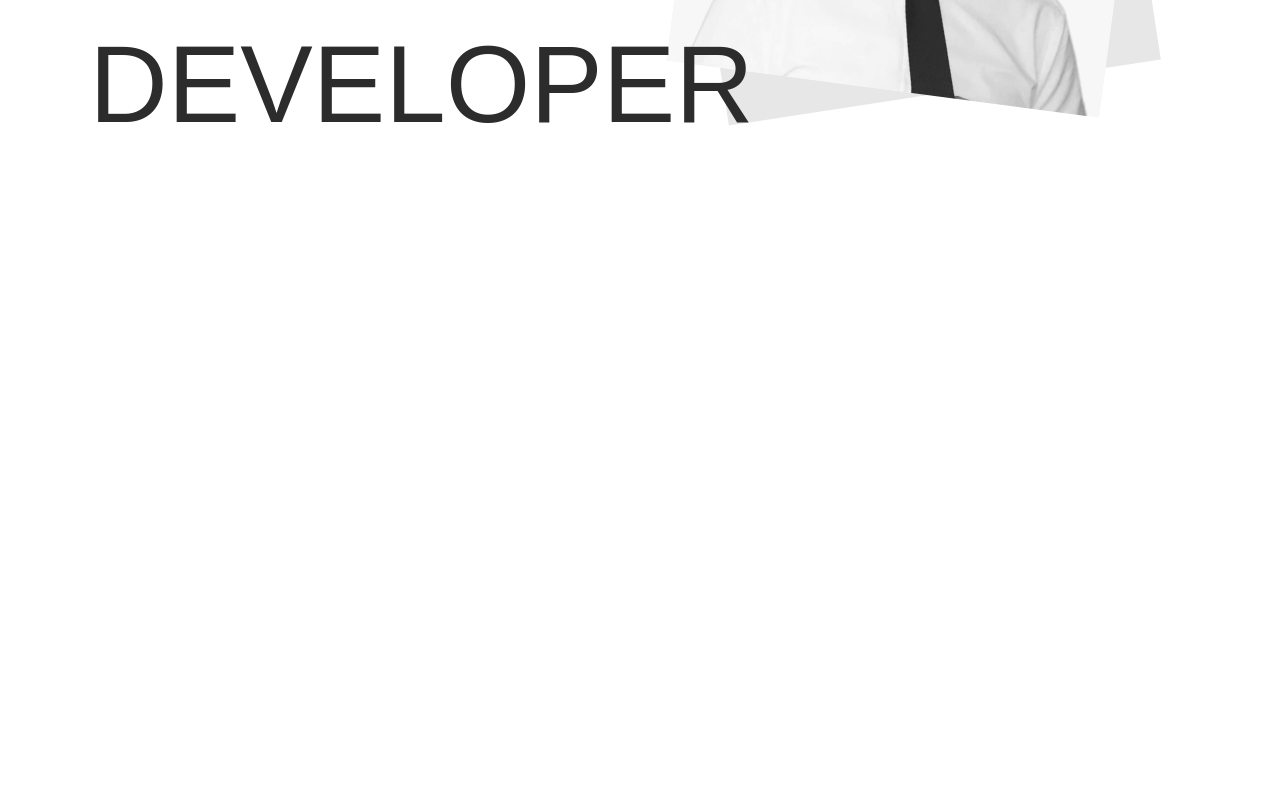
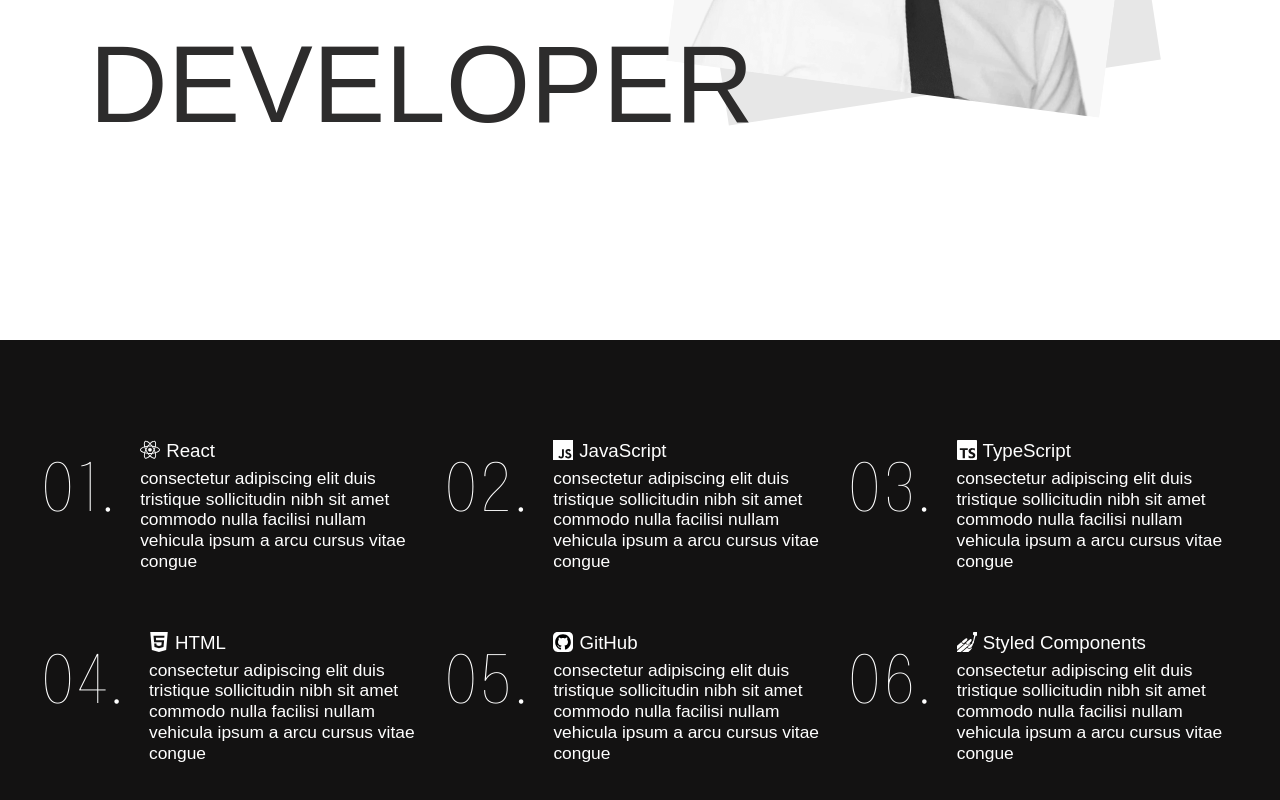
Before and after one commit to Grensel/portfolio, a React app: page / in a window 1280 px wide. Shown: the part 592-1392 px from the top of the page. Before the commit the page ends 932 px from the top, so only its background shows below. Built offline with nearby package versions, Linux system fonts and the light colour scheme; a web font is replaced by a local one.

Commit message:
feat: added adaptive for skill section

```diff
--- a/src/App.tsx
+++ b/src/App.tsx
@@ -2,7 +2,7 @@
 import styled from "styled-components";
 import { Header } from "./layout/header/Header";
 import { Main } from "./layout/sections/main/Main";
-// import { Skills } from "./layout/sections/skills/Skills";
+import { Skills } from "./layout/sections/skills/Skills";
 // import { Projects } from "./layout/sections/projects/Projects";
 // import { Contact } from "./layout/sections/contact/Contact";
 // import { Footer } from "./layout/footer/Footer";
@@ -14,11 +14,11 @@
       <Body>
         <Header />
         <Main />
-        {/* <Skills />
-        <Projects />
-        <About />
-        <Contact />
-        <Footer /> */}
+        <Skills />
+        {/* <Projects /> */}
+        {/* <About /> */}
+        {/* <Contact /> */}
+        {/* <Footer /> */}
       </Body>
     </div>
   );
--- a/src/components/FlexWrapper.tsx
+++ b/src/components/FlexWrapper.tsx
@@ -14,7 +14,7 @@
   display: flex;
   flex-direction: ${(props) => props.direction || "none"};
   flex-wrap: ${(props) => props.wrap || "none"};
-  justify-content: ${(props) => props.justify || "flex-none"};
+  justify-content: ${(props) => props.justify || "none"};
   align-items: ${(props) => props.align || "none"};
   gap: ${(props) => props.gap || "none"};
 
--- a/src/layout/sections/skills/Skills.tsx
+++ b/src/layout/sections/skills/Skills.tsx
@@ -67,16 +67,16 @@
 };
 
 const StyledSkills = styled.section`
-  padding: 100px 50px;
+  padding: 100px 30px;
   ${FlexWrapper} {
     max-width: 1500px;
   }
 `;
 
 const GridBox = styled.div`
-  max-width: 1500px;
+  max-width: 1200px;
   margin: 0 auto;
   display: grid;
-  grid-template-columns: repeat(auto-fit, minmax(440px, auto));
+  grid-template-columns: repeat(auto-fit, minmax(315px, auto));
   gap: 60px 10px;
 `;
--- a/src/layout/sections/skills/skillCard/SkillCard.tsx
+++ b/src/layout/sections/skills/skillCard/SkillCard.tsx
@@ -2,6 +2,7 @@
 import { FlexWrapper } from "../../../../components/FlexWrapper";
 import { Icon } from "../../../../components/Icon";
 import { thems } from "../../../../styles/Thems";
+import { font } from "../../../../styles/Common";
 
 type SkillCardPropsType = {
   skillNumber: string;
@@ -17,15 +18,15 @@
 export const SkillCard = (props: SkillCardPropsType) => {
   return (
     <StyledCard>
-      <FlexWrapper gap={"34px"}>
+      <FlexWrapper gap={"25px"}>
         <SkillNumber>{props.skillNumber}.</SkillNumber>
-        <FlexWrapper direction="column" gap={"2px"}>
-          <FlexWrapper gap={"10px"}>
+        <FlexWrapper direction="column" gap={"5px"}>
+          <FlexWrapper gap={"6px"}>
             <Icon
               iconId={props.iconId}
               viewBox={props.viewBox || "0 0 50 50"}
-              height={props.height || "30px"}
-              width={props.width || "30px"}
+              height={props.height || "20px"}
+              width={props.width || "20px"}
               fill={props.fill || `${thems.colors.text.second}`}
             />
             <SkillTitle>{props.skillTitle}</SkillTitle>
@@ -40,26 +41,31 @@
 const StyledCard = styled.div``;
 
 const SkillNumber = styled.h4`
-  width: 80px;
   padding-top: 14px;
-  font-family: "Epilogue", sans-serif;
-  font-size: 70px;
-  font-weight: 100;
-  color: ${thems.colors.text.second};
+  ${font({
+    weight: 100,
+    color: thems.colors.text.second,
+    Fmin: 45,
+    Fmax: 70,
+  })}
 `;
 
 const SkillTitle = styled.h3`
   align-self: start;
-  font-family: "Epilogue", sans-serif;
-  font-size: 30px;
-  font-weight: 300;
-  color: ${thems.colors.text.second};
+  ${font({
+    weight: 300,
+    color: thems.colors.text.second,
+    Fmin: 20,
+    Fmax: 25,
+  })}
+  word-spacing: nowrap;
 `;
 
 const SkillDescription = styled.p`
-  font-family: "Epilogue", sans-serif;
-  font-size: 18px;
-  font-weight: 200;
-  line-height: 22.14px;
-  color: ${thems.colors.text.second};
+  ${font({
+    weight: 200,
+    color: thems.colors.text.second,
+    Fmin: 14,
+    Fmax: 18,
+  })}
 `;
```
